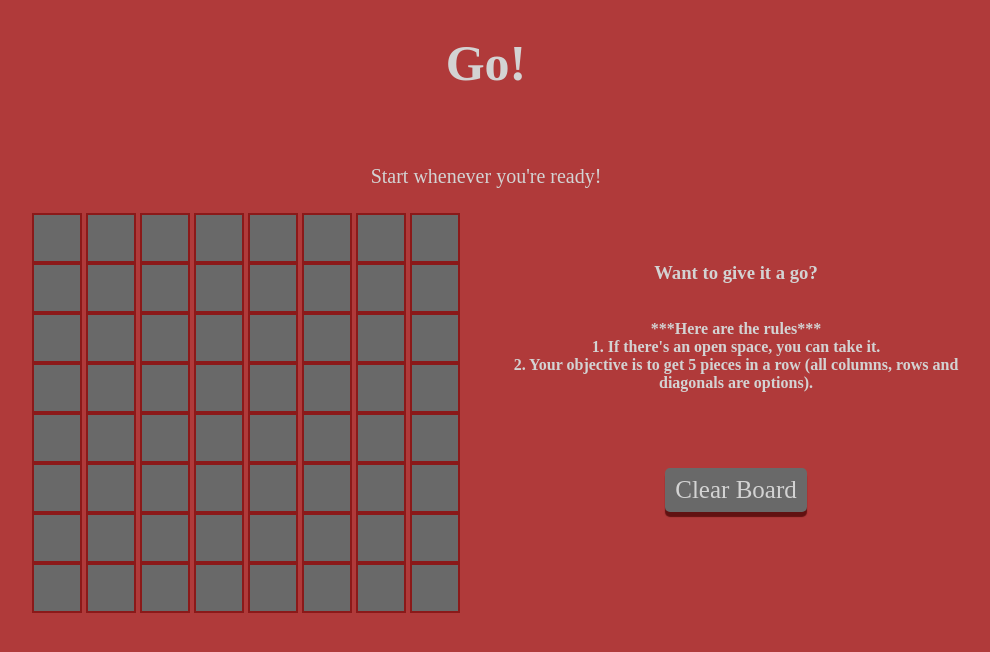
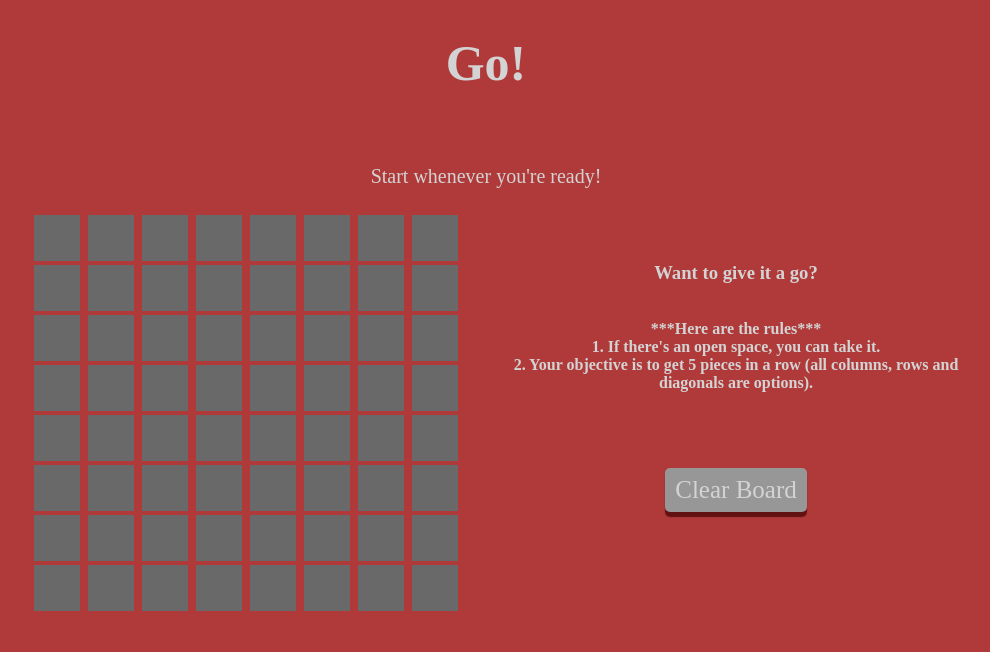
Before and after one commit to amack459/WDI_PROJECT1, a PHP site: page / in a window 1280 px wide. Shown: the top 652 px of the page, without its empty margins (154-1144 px from the left). Run offline with PHP 8.4, Linux system fonts and the light colour scheme.

Commit message:
comment error

```diff
--- a/css/app.css
+++ b/css/app.css
@@ -52,7 +52,7 @@ p {
 
 .two li {
   display: inline-block;
-  border: 2px solid #8b1919;
+  border: 2px solid #B03A3A;
   width: 50px;
   height: 50px;
   vertical-align: right;
@@ -84,7 +84,7 @@ p {
   padding: 8px 10px;
   border-radius: 5px;
   border: none;
-  background-color: #696969;
+  background-color: #979797;    /*696969*/
   color: #D3D3D3;
   box-shadow: 0px 5px 1px 0 #611111;
   top: -5px;
--- a/js/app.js
+++ b/js/app.js
@@ -63,7 +63,7 @@ function checkSquares(squares) {
 };
 
 
-checks all squares to make sure there isn't an empty. If there isn't and the checkForWin() doesn't detect a winner. Then, it's a tie
+// checks all squares to make sure there isn't an empty. If there isn't and the checkForWin() doesn't detect a winner. Then, it's a tie
 function checkForTie(){
     var tie = true;
     for(var i=0; i<squares.length;i++) {
```
